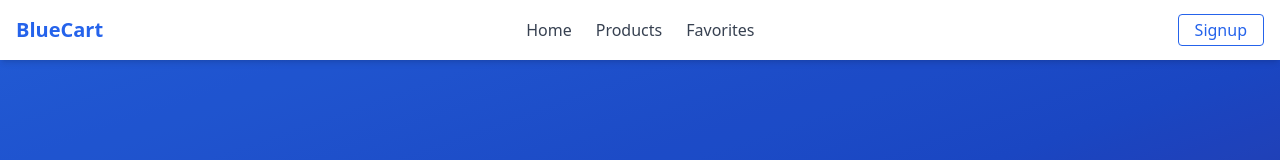
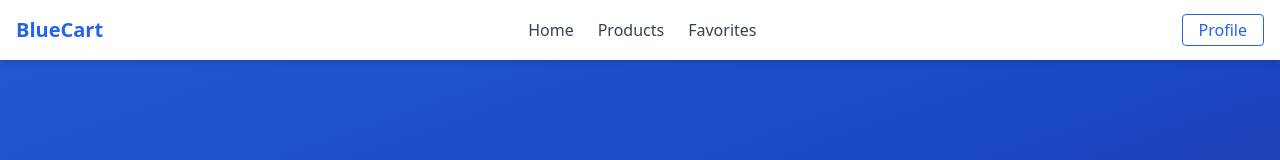
Before and after one commit to Waith93/bluecart-marketplace, a React (Vite) app: page / in a window 1280 px wide. Shown: the top 160 px of the page. Built offline with nearby package versions, Linux system fonts and the light colour scheme.

Commit message:
refactor navbar to include productcategories

```diff
--- a/src/components/Navbar.jsx
+++ b/src/components/Navbar.jsx
@@ -1,6 +1,6 @@
 import { Link } from "react-router-dom";
 
-export default function Navbar() {
+const Navbar = () => {
   return (
     <nav className="bg-white shadow-md p-4 flex justify-between items-center sticky top-0 z-50">
       <div className="text-xl font-bold text-blue-600">
@@ -9,18 +9,20 @@ export default function Navbar() {
 
       <div className="space-x-6 text-gray-700 font-medium hidden md:flex">
         <Link to="/">Home</Link>
-        <Link to="/products">Products</Link>
+        <Link to="/Product Categories">Products</Link>
         <Link to="/favorites">Favorites</Link>
       </div>
 
       <div className="space-x-4">
         <Link
-          to="/signup"
+          to="/profile"
           className="text-blue-600 border border-blue-600 px-4 py-1 rounded hover:bg-blue-600 hover:text-white transition"
         >
-          Signup
+          Profile
         </Link>
       </div>
     </nav>
   );
-}
+};
+
+export default Navbar;
```
